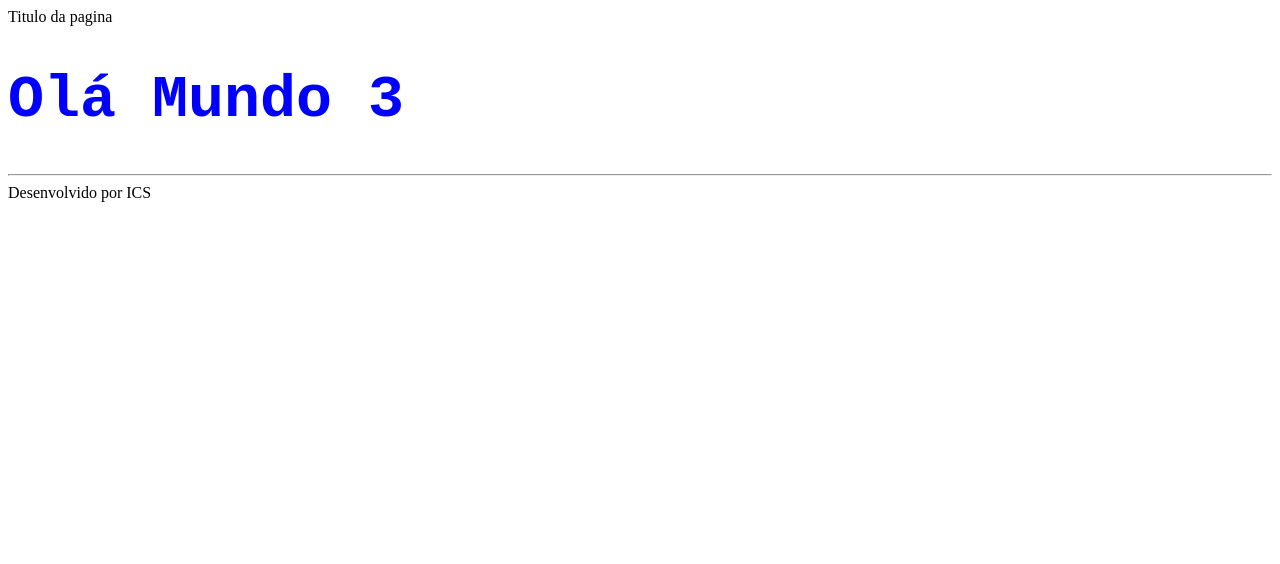
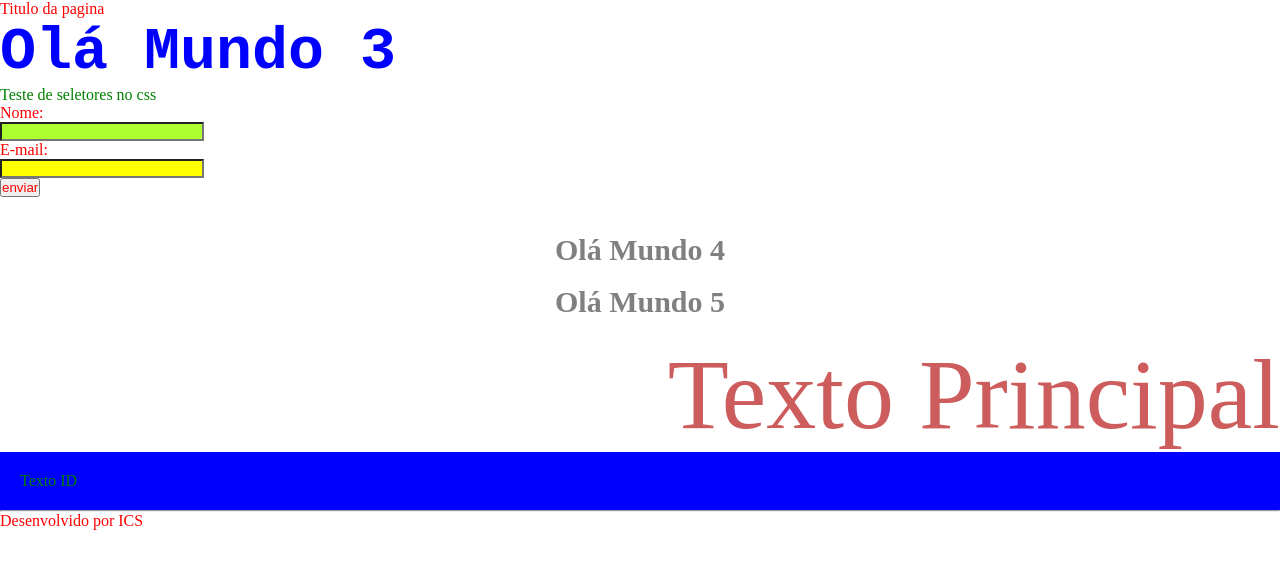
Before and after one commit to icsalgado/curso-css, a plain HTML site: page index.html in a window 1280 px wide. Drawn offline with Linux system fonts and the light colour scheme.

Commit message:
seletores

```diff
--- a/index.html
+++ b/index.html
@@ -4,12 +4,32 @@
 		<meta charset="utf-8">
         <title>Minha Pagina</title>
         <link rel="stylesheet" href="style.css">
+
 	</head>
 	<body>
 		<header>Titulo da pagina</header>
 
 
             <h1>Olá Mundo 3</h1>
+            <p>Teste de seletores no css</p>
+            <form>
+                Nome: <br><input type="text" name="nome"><br>
+                E-mail: <br><input type="email" name="email"><br>
+                <input type="submit" value="enviar"><br>
+            </form><br><br>
+
+            <h2>Olá Mundo 4</h2><br>
+            <h3>Olá Mundo 5</h3><br>
+
+            <p class="textoprincipal">
+                Texto Principal
+            </p>
+
+            <div id="conteudo">
+                <p>
+                    Texto ID
+                </p>
+            </div>
 
 
 		<hr><footer>Desenvolvido por ICS</footer>
--- a/style.css
+++ b/style.css
@@ -1 +1,18 @@
+*{margin: 0; padding: 0; color: red;}/*Seletor universal geralmente para preset da página*/
+
+/*Seletores ID são precedidos de # e são únicos*/
+#conteudo {background-color: blue; padding: 20px;}
+
+/*Seletor classe é precedido de um ponto no css e pode ter mais de um*/
+.textoprincipal {color: indianred; text-align: right; font-size: 100px;}
+
+/*Seletores agrupados evitam repetição de código*/
+h2, h3 {color: grey; text-align: center; font-size: 30px;}
+
+/*Seletor atributo*/
+input[type="text"]{width: 200px; background-color: greenyellow;}
+input[type="email"]{width: 200px; background-color: yellow;}
+
+/*Seletor tag*/
+p {color: green;}
 h1 {color: blue; font-size: 60px; font-family: 'Courier New', Courier, monospace;}
```
